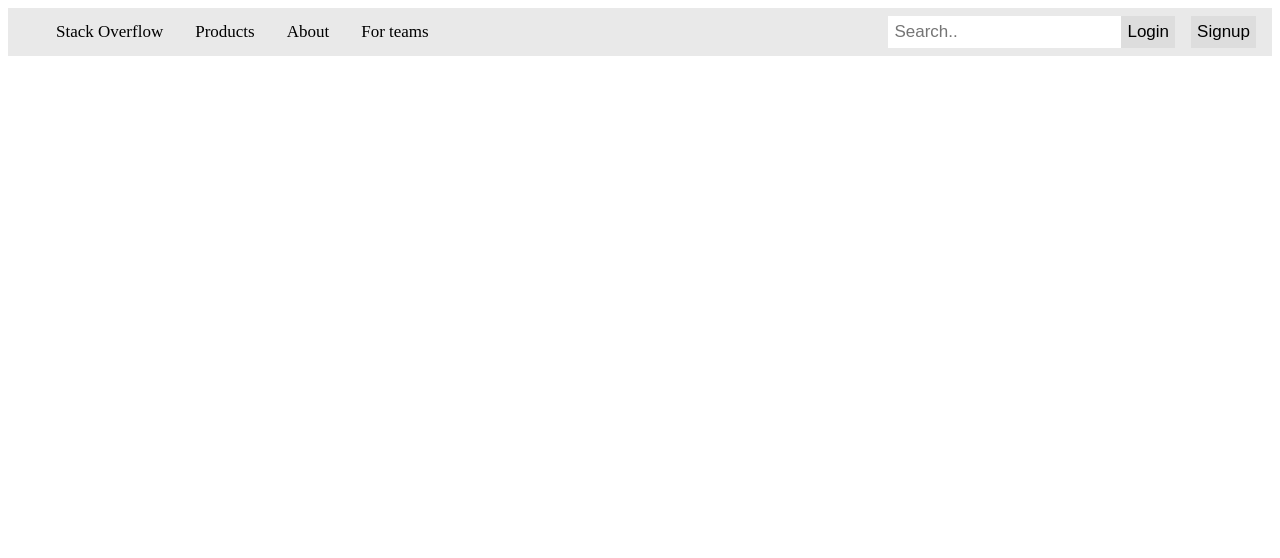
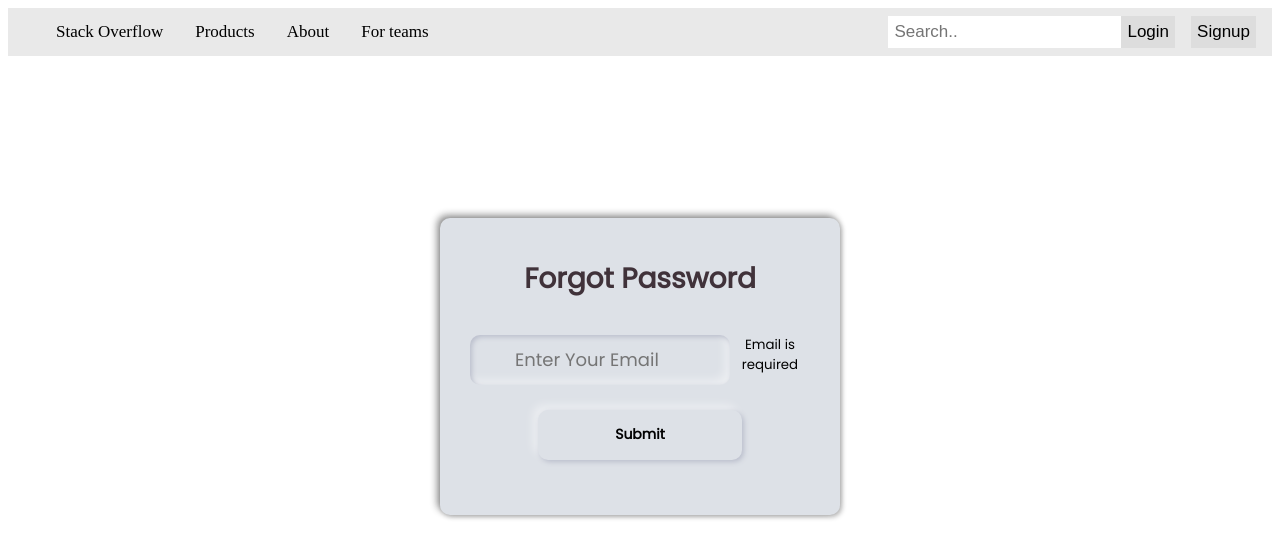
Before and after one commit to Hemareddyn/angularproject-, an Angular app in the folder project/: page /forgotpassword in a window 1280 px wide. Before the commit this address led to /. Shown: the top 558 px of the page. Built offline with nearby package versions, Linux system fonts and the light colour scheme.

Commit message:
forgotpwd changes

```diff
--- a/project/src/app/app-routing.module.ts
+++ b/project/src/app/app-routing.module.ts
@@ -1,10 +1,14 @@
 import { NgModule } from '@angular/core';
 import { RouterModule, Routes } from '@angular/router';
 import { LoginComponent } from './components/login/login.component';
-
+import { SignupComponent } from './components/signup/signup.component';
+import {ForgotpasswordComponent} from './components/forgotpassword/forgotpassword.component'
 const routes: Routes = [
   {path:'' , redirectTo: 'login' ,pathMatch: 'full'},
   {path: 'login', component : LoginComponent},
+  {path: 'signup', component : SignupComponent},
+  {path: 'forgotpassword', component : ForgotpasswordComponent}
+
 ];
 
 @NgModule({
--- a/project/src/app/app.component.html
+++ b/project/src/app/app.component.html
@@ -1,4 +1,5 @@
 
 <!-- <app-signup></app-signup> -->
 <app-navbar></app-navbar>
+<!-- <app-forgotpassword></app-forgotpassword> -->
 <router-outlet></router-outlet>
--- a/project/src/app/components/forgotpassword/forgotpassword.component.html
+++ b/project/src/app/components/forgotpassword/forgotpassword.component.html
@@ -9,18 +9,13 @@
             placeholder="Enter Your Email"
             required
             name="email"
-            #email="ngModel"
-            ngModel
             required
           />
-          <small
-            class="text-danger"
-            [class.d-none]="email.valid || email.untouched"
-            >Email is required</small
-          >
+          <small>Email is required</small>
+          <!-- <button type="submit" >Submit</button> -->
         </div>
 
-
+        <button type="submit" >Submit</button>
 
       </form>
     </div>
--- a/project/src/app/components/login/login.component.html
+++ b/project/src/app/components/login/login.component.html
@@ -33,7 +33,7 @@
           required
         />
         <br />
-        <a routerLink="/forgotpassword">Forgot password? </a>
+        <a routerLink="/forgotpassword">Forgot Password? </a>
         <button routerLink="/login" routerLinkActive="active" type="submit">
           Login
         </button>
```
